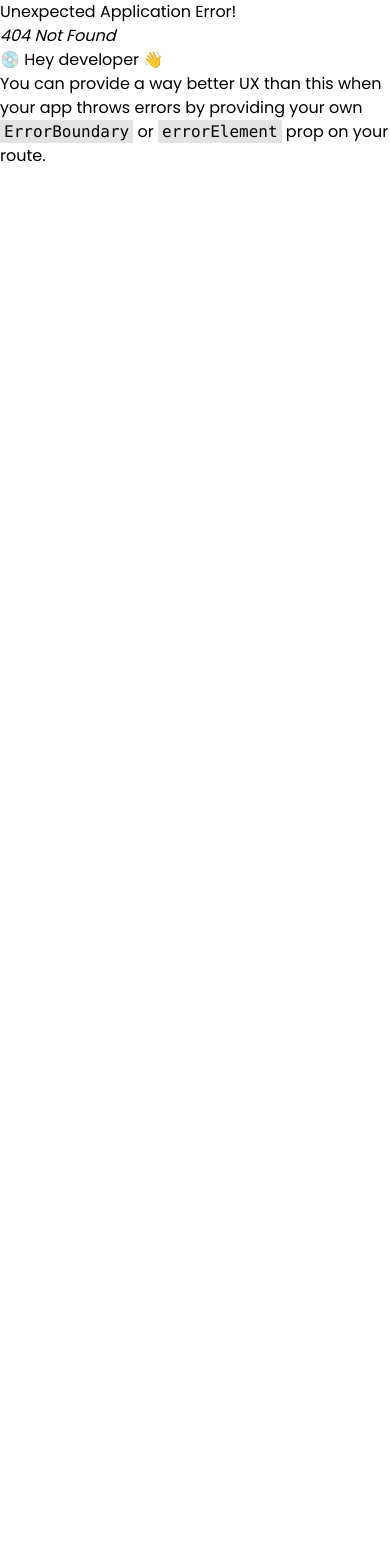
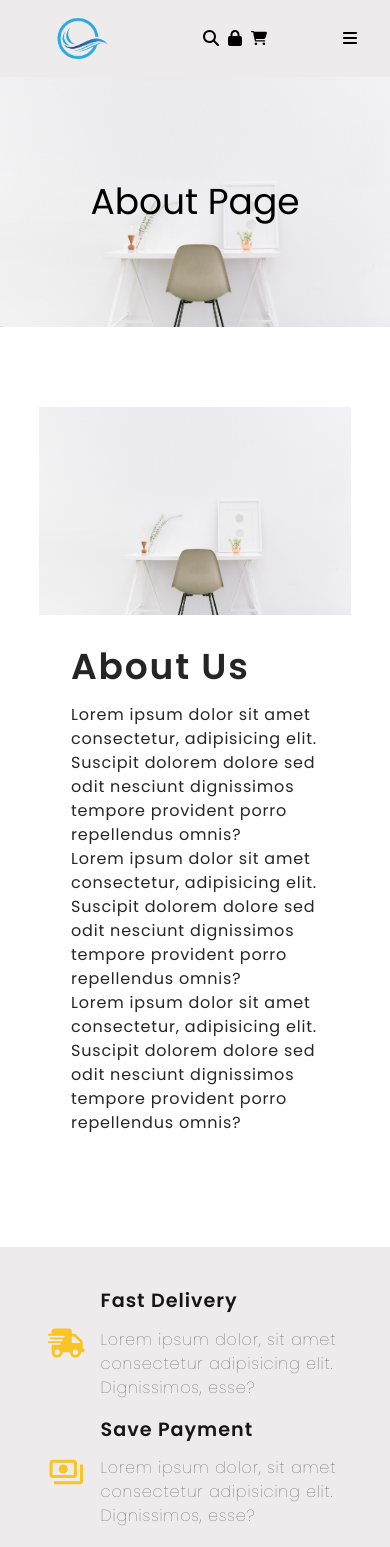
Before and after one commit to Faiz510/mern_ecom_project, a React (Vite) app in the folder frontend/: page /about in a window 390 px wide. Before the commit this address had no page. Shown: the top 1547 px of the page. Before the commit the page ends 844 px from the top, so only its background shows below. Built offline with nearby package versions, Linux system fonts and the light colour scheme.

Commit message:
[FR-009] About Page Completed
- About page completed successfully implemented with responsive design.
- Page banner created and reusable for other pages.

```diff
--- /dev/null
+++ b/frontend/src/components/PageBanner.tsx
@@ -0,0 +1,21 @@
+import React from "react";
+
+interface PageBannerProps {
+  bgImg: string;
+  pageTitle: string;
+}
+
+const PageBanner: React.FC<PageBannerProps> = ({ bgImg, pageTitle }) => {
+  return (
+    <section
+      className={`h-[250px] flex items-center justify-center bg-cover bg-bottom `}
+      style={{ backgroundImage: `url(${bgImg})` }}
+    >
+      <div>
+        <h2 className="text-4xl font-normal">{pageTitle}</h2>
+      </div>
+    </section>
+  );
+};
+
+export default PageBanner;
--- a/frontend/src/main.tsx
+++ b/frontend/src/main.tsx
@@ -13,11 +13,13 @@ import ProductPage from "./components/ProductPage/ProductPage";
 import { store } from "./Redux/Store/Store";
 import { Provider } from "react-redux";
 import ShopPage from "./pages/Shop/ShopPage";
+import AboutPage from "./pages/About/AboutPage";
 
 const router = createBrowserRouter(
   createRoutesFromElements(
     <Route path="" element={<MainLayout />}>
       <Route index element={<Home />} />
+      <Route path="about" element={<AboutPage />} />
       <Route path="products" element={<ShopPage />} />
       <Route path="products/:id" element={<ProductPage />} />
     </Route>
--- /dev/null
+++ b/frontend/src/pages/About/AboutPage.tsx
@@ -0,0 +1,54 @@
+import bgBannerImg from "../../assests/img-bg-1.jpg";
+import PageBanner from "../../components/PageBanner";
+import TrustSection from "../Home/trustSection/TrustSection";
+
+const AboutPage = () => {
+  return (
+    <main>
+      {/* ///////////////////////////////// */}
+      <PageBanner bgImg={bgBannerImg} pageTitle={"About Page"} />
+
+      <section className="my-20 w-[80vw] mx-auto">
+        <div className="flex flex-col md:flex-row">
+          {/* Image */}
+          <div className="md:w-1/2">
+            <img
+              src={bgBannerImg}
+              className="w-full h-full object-cover"
+              alt=""
+            />
+          </div>
+
+          {/* Content */}
+          <div className="md:w-1/2 flex justify-center items-center p-8 opacity-85">
+            <div>
+              <h3 className="text-4xl font-semibold  mb-4 tracking-wider">
+                About Us
+              </h3>
+              <p className="text-med tracking-wider">
+                Lorem ipsum dolor sit amet consectetur, adipisicing elit.
+                Suscipit dolorem dolore sed odit nesciunt dignissimos tempore
+                provident porro repellendus omnis?
+              </p>
+              <p className="text-med tracking-wider">
+                Lorem ipsum dolor sit amet consectetur, adipisicing elit.
+                Suscipit dolorem dolore sed odit nesciunt dignissimos tempore
+                provident porro repellendus omnis?
+              </p>
+              <p className="text-med tracking-wider">
+                Lorem ipsum dolor sit amet consectetur, adipisicing elit.
+                Suscipit dolorem dolore sed odit nesciunt dignissimos tempore
+                provident porro repellendus omnis?
+              </p>
+            </div>
+          </div>
+        </div>
+      </section>
+
+      {/* //////////////// */}
+      <TrustSection />
+    </main>
+  );
+};
+
+export default AboutPage;
```
